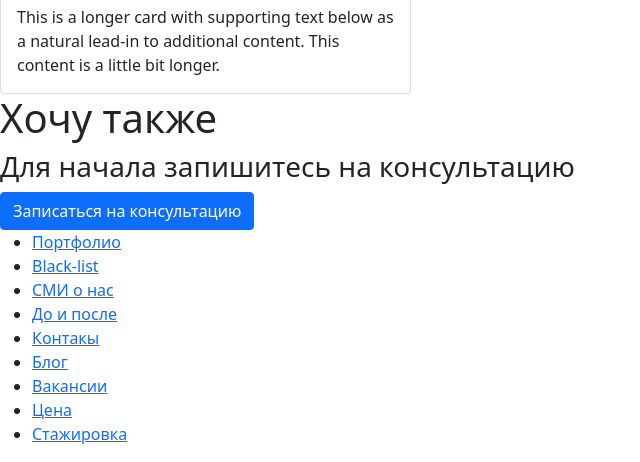
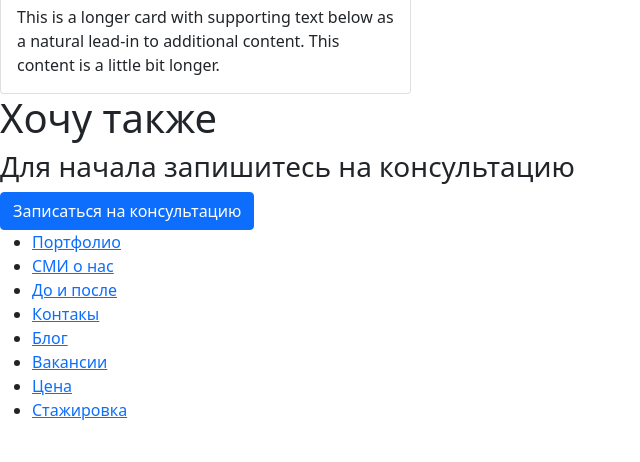
Before and after one commit to bekha77/hotwaals, a website: page index.html in a window 1280 px wide. Shown: the part 899-1361 px from the top of the page, without its empty margins (0-640 px from the left). After the commit the page ends 1337 px from the top, so only its background shows below. Drawn offline with nearby package versions, Linux system fonts and the light colour scheme.

Commit message:
navbarfix

```diff
--- a/index.html
+++ b/index.html
@@ -112,9 +112,6 @@
         <a href="#">Портфолио</a>
       </li>
       <li>
-        <a href="#">Black-list</a>
-      </li>
-      <li>
         <a href="#">СМИ о нас</a>
       </li>
       <li>
```
